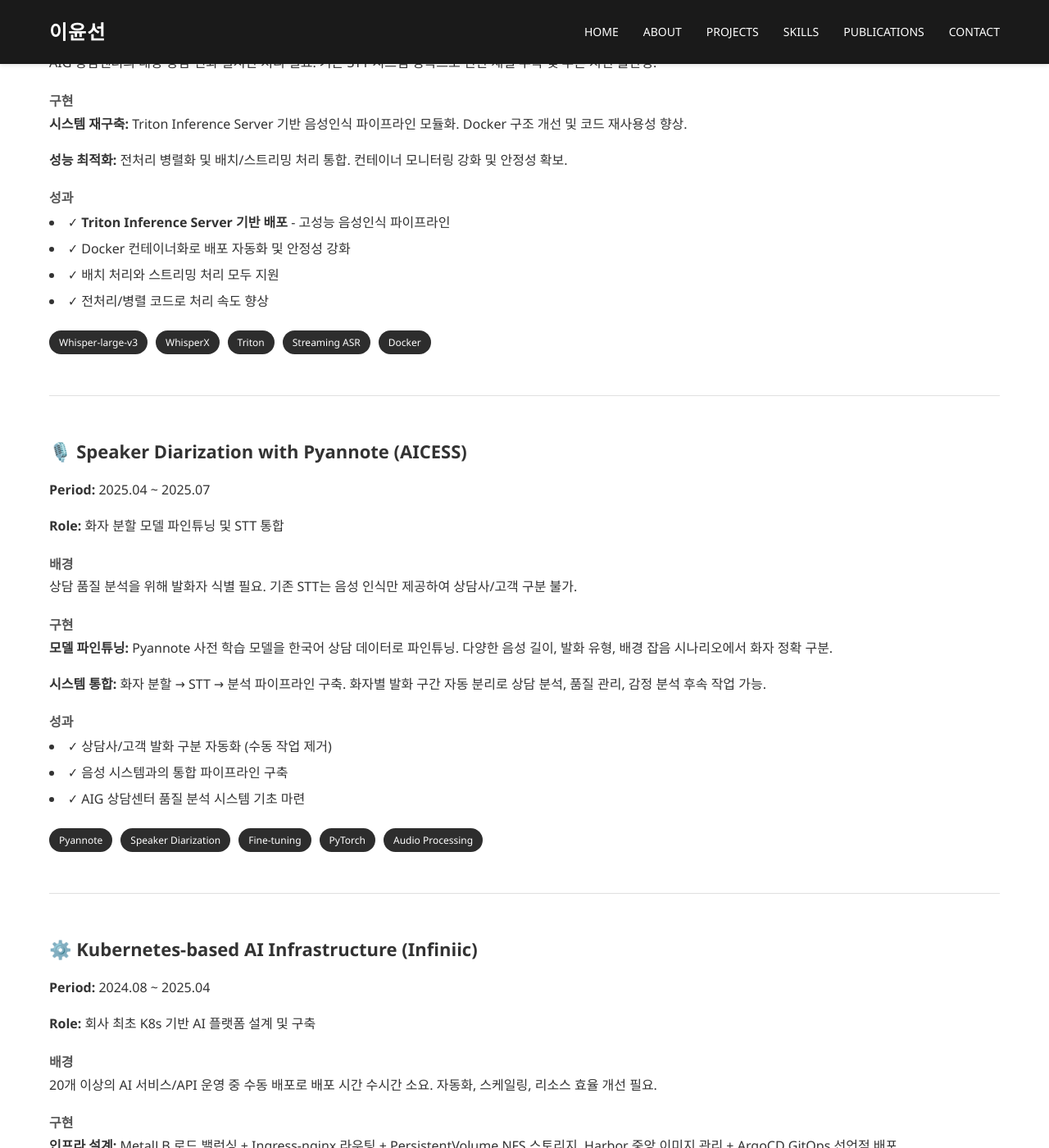
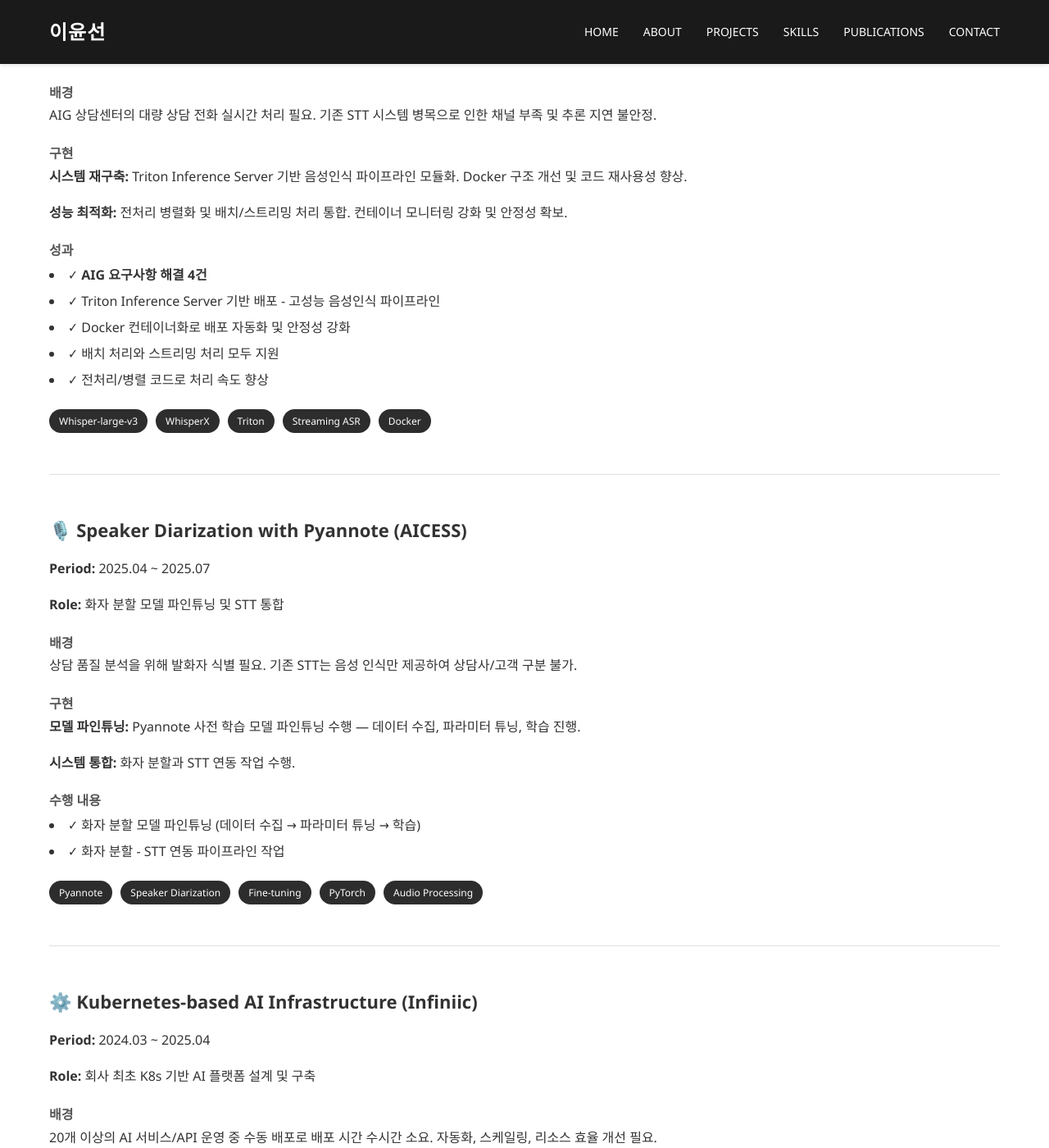
Before and after one commit to ckc5800/ckc5800.github.io, a Jekyll site: the page built from projects.html, in a window 1280 px wide and 1400 px high, scrolled down 2090 px. Shown: the whole window at 82% size. Built offline with Jekyll 4.4.1, drawn with Linux system fonts in a browser that asks for light colours; some of the changed text lies outside the part shown.

Commit message:
Apply Notion project DB verified data: new KPIs, K8s period, diarization facts, Helm

```diff
--- a/projects.html
+++ b/projects.html
@@ -85,7 +87,8 @@ title: Projects
 
     <h4 style="margin-top: 20px; color: #555;">성과</h4>
     <ul style="list-style-position: inside; line-height: 2;">
-        <li>✓ <strong>Triton Inference Server 기반 배포</strong> - 고성능 음성인식 파이프라인</li>
+        <li>✓ <strong>AIG 요구사항 해결 4건</strong></li>
+        <li>✓ Triton Inference Server 기반 배포 - 고성능 음성인식 파이프라인</li>
         <li>✓ Docker 컨테이너화로 배포 자동화 및 안정성 강화</li>
         <li>✓ 배치 처리와 스트리밍 처리 모두 지원</li>
         <li>✓ 전처리/병렬 코드로 처리 속도 향상</li>
@@ -111,14 +114,13 @@ title: Projects
     <p>상담 품질 분석을 위해 발화자 식별 필요. 기존 STT는 음성 인식만 제공하여 상담사/고객 구분 불가.</p>
 
     <h4 style="margin-top: 20px; color: #555;">구현</h4>
-    <p><strong>모델 파인튜닝:</strong> Pyannote 사전 학습 모델을 한국어 상담 데이터로 파인튜닝. 다양한 음성 길이, 발화 유형, 배경 잡음 시나리오에서 화자 정확 구분.</p>
-    <p><strong>시스템 통합:</strong> 화자 분할 → STT → 분석 파이프라인 구축. 화자별 발화 구간 자동 분리로 상담 분석, 품질 관리, 감정 분석 후속 작업 가능.</p>
+    <p><strong>모델 파인튜닝:</strong> Pyannote 사전 학습 모델 파인튜닝 수행 — 데이터 수집, 파라미터 튜닝, 학습 진행.</p>
+    <p><strong>시스템 통합:</strong> 화자 분할과 STT 연동 작업 수행.</p>
 
-    <h4 style="margin-top: 20px; color: #555;">성과</h4>
+    <h4 style="margin-top: 20px; color: #555;">수행 내용</h4>
     <ul style="list-style-position: inside; line-height: 2;">
-        <li>✓ 상담사/고객 발화 구분 자동화 (수동 작업 제거)</li>
-        <li>✓ 음성 시스템과의 통합 파이프라인 구축</li>
-        <li>✓ AIG 상담센터 품질 분석 시스템 기초 마련</li>
+        <li>✓ 화자 분할 모델 파인튜닝 (데이터 수집 → 파라미터 튜닝 → 학습)</li>
+        <li>✓ 화자 분할 - STT 연동 파이프라인 작업</li>
     </ul>
 
     <div class="tech-tags" style="margin-top: 20px;">
@@ -134,7 +136,7 @@ title: Projects
 
 <div style="margin-bottom: 50px;">
     <h3>⚙️ Kubernetes-based AI Infrastructure (Infiniic)</h3>
-    <p><strong>Period:</strong> 2024.08 ~ 2025.04</p>
+    <p><strong>Period:</strong> 2024.03 ~ 2025.04</p>
     <p><strong>Role:</strong> 회사 최초 K8s 기반 AI 플랫폼 설계 및 구축</p>
 
     <h4 style="margin-top: 20px; color: #555;">배경</h4>
@@ -162,6 +164,7 @@ title: Projects
     <div class="tech-tags" style="margin-top: 20px;">
         <span class="tech-tag">Kubernetes</span>
         <span class="tech-tag">Docker</span>
+        <span class="tech-tag">Helm</span>
         <span class="tech-tag">GitLab CI/CD</span>
         <span class="tech-tag">Jenkins</span>
         <span class="tech-tag">ArgoCD</span>
```
Also changed, not shown: other parts of projects.html (+2 -0 lines), 1 other file.
